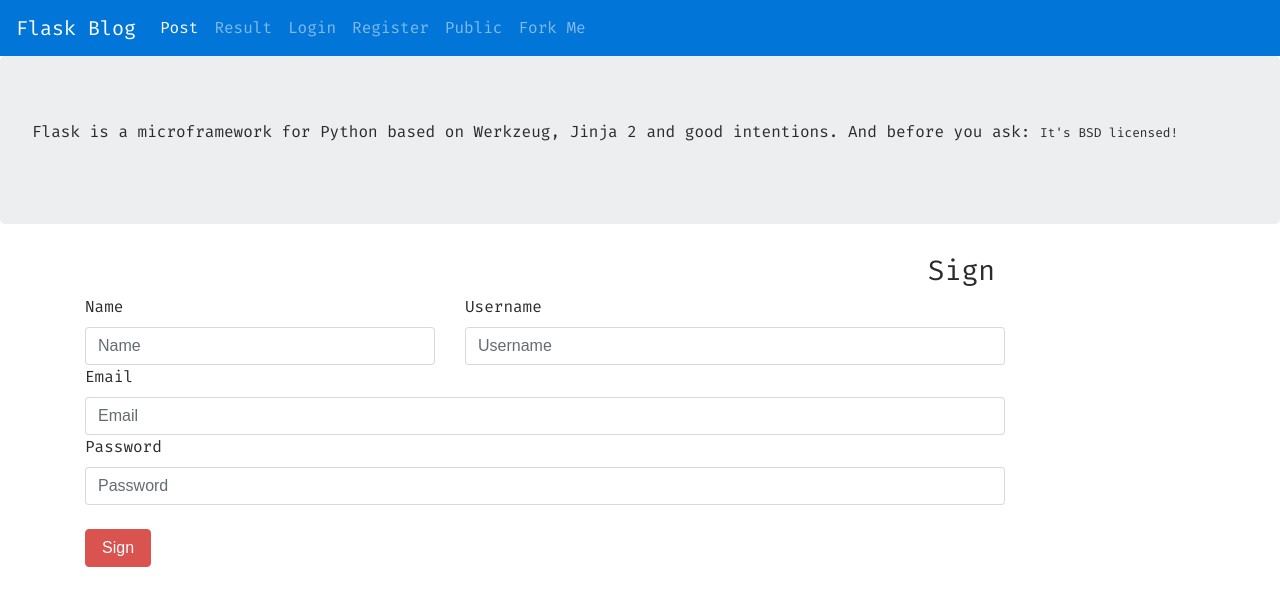
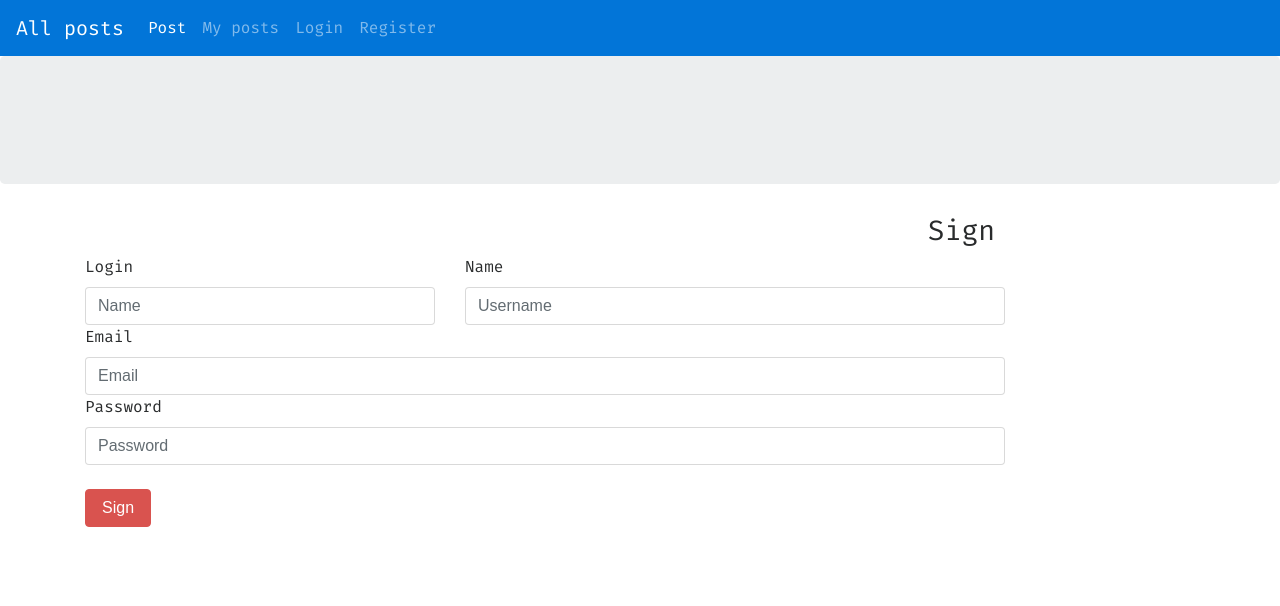
Before and after one commit to joemast/flaskBlog, a Flask app: page /sign in a window 1280 px wide. Shown: the top 606 px of the page. Run offline with Flask 2, Linux system fonts and the light colour scheme; parts of the project's set-up code (start-up, migrations or seed data) failed here and were passed over; some libraries are stand-ins or nearby versions.

Commit message:
stable version to work with

```diff
--- a/app.py
+++ b/app.py
@@ -68,12 +68,14 @@
                              request.form["name"],
                              request.form["password"])
                 db.session.add(user)
+                app.logger.info("Save user to DB: %s" % user)
                 db.session.commit()
                 flash("User Sign")
                 return redirect(url_for("login"))
-            except exc.IntegrityError:
+            except exc.SQLAlchemyError as ex:
+                app.logger.error("Error during user creation: %s" % ex.message)
                 flash("This Username Or Email Alredy Exists")
-                return redirect(url_for("login"))
+                return redirect(url_for("sign"))
 
     return render_template("sign.html")
 
--- a/models.py
+++ b/models.py
@@ -26,7 +26,7 @@
         self.password = genpass(password)
 
     def __repr__(self):
-        return "Login {}".format(self.username)
+        return "Username: %s\n".format(self.username)
 
 
 class Post(db.Model):
--- a/templates/base.html
+++ b/templates/base.html
@@ -13,14 +13,14 @@
     <button class="navbar-toggler navbar-toggler-right" type="button" data-toggle="collapse" data-target="#navbarText" aria-controls="navbarText" aria-expanded="false" aria-label="Toggle navigation">
       <span class="navbar-toggler-icon"></span>
     </button>
-    <a class="navbar-brand" href="{{ url_for("index") }}">Flask Blog</a>
+    <a class="navbar-brand" href="{{ url_for("public") }}">All posts</a>
     <div class="collapse navbar-collapse" id="navbarText">
       <ul class="navbar-nav mr-auto">
         <li class="nav-item active">
           <a class="nav-link" href="{{ url_for("index") }}">Post <span class="sr-only">(current)</span></a>
         </li>
         <li class="nav-item">
-          <a class="nav-link" href="{{ url_for("result") }}">Result</a>
+          <a class="nav-link" href="{{ url_for("result") }}">My posts</a>
         </li>
         {% if current_user.is_authenticated %}
         <li class="nav-item">
@@ -30,25 +30,15 @@
         <li class="nav-item">
           <a class="nav-link" href="{{ url_for("login") }}">Login</a>
         </li>
-        {% endif %}
         <li class="nav-item">
           <a class="nav-link" href="{{ url_for("sign") }}">Register</a>
         </li>
-        <li class="nav-item">
-          <a class="nav-link" href="{{ url_for("public") }}">Public</a>
-        </li>
-        <li class="nav-item text-right">
-          <a class="nav-link" href="https://github.com/mmarconm/core" target="_blank">Fork Me</a>
-        </li>
+        {% endif %}
       </ul>
     </div>
   </nav>
 
   <div class="jumbotron">
-    <p class="">
-      Flask is a microframework for Python based on Werkzeug, Jinja 2 and good intentions. And before you ask: <small>It's BSD licensed!</small>
-    </p>
-
     {% with messages = get_flashed_messages() %}
     {% if messages %}
     <ul class="list-group">
--- a/templates/public.html
+++ b/templates/public.html
@@ -1,8 +1,6 @@
 {% extends "base.html" %}
 
 {% block content %}
-
-{{ user }}
 
 {% if result %}
 {% for r in result %}
@@ -10,7 +8,7 @@
   <div class="card">
     <div class="card-header">
       <h4 class="card-title">{{ r.title }}</h4>
-      <h5 class="card-title">{{ r.pub_date|format_date }}</h5>
+      <h8 class="card-title">{{ r.pub_date }}</h8>
     </div>
     <div class="card-block">
       <p class="card-text text-justify">{{ r.content|truncate_chars }}...<a href="{{ url_for('post', post_id=r.id) }}">leia mais!</a></p>
--- a/templates/sign.html
+++ b/templates/sign.html
@@ -13,12 +13,12 @@
 
     <div class="row">
       <div class="col-4">
-        <label for="exampleInputName">Name</label>
-        <input type="text" class="form-control" name="name" id="exampleInputName" placeholder="Name">
+        <label for="exampleInputName">Login</label>
+        <input type="text" class="form-control" name="username" id="exampleInputName" placeholder="Name">
       </div>
       <div class="col-6">
-        <label for="exampleInputUsername">Username</label>
-        <input type="text" class="form-control" name="username" id="exampleInputUsername" placeholder="Username">
+        <label for="exampleInputUsername">Name</label>
+        <input type="text" class="form-control" name="name" id="exampleInputUsername" placeholder="Username">
       </div>
       <div class="col-10">
         <label for="exampleInputEmail">Email</label>
```
Also changed, not shown: templates/result.html (+4 -5 lines).
